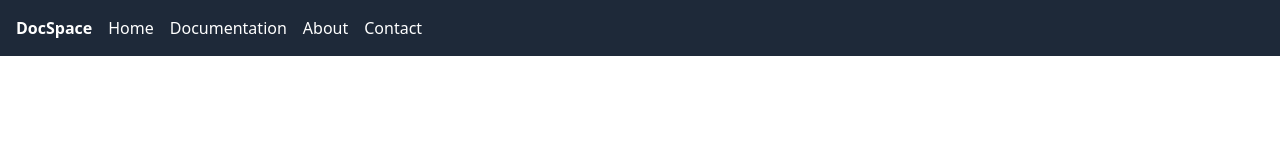
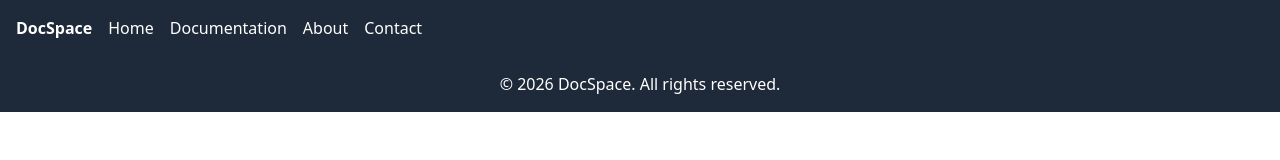
Before and after one commit to YukiGabriel/DocSpace, a website built with Vite: page index.html in a window 1280 px wide. Built offline with nearby package versions, Linux system fonts and the light colour scheme.

Commit message:
feat: add footer section with copyright information in index.html

```diff
--- a/index.html
+++ b/index.html
@@ -24,6 +24,8 @@
 
     </section>
   </main>
-  <footer></footer>
+  <footer class="bg-gray-800 text-white p-4 text-center">
+    <p>&copy; 2026 DocSpace. All rights reserved.</p>
+  </footer>
 </body>
 </html>
```
